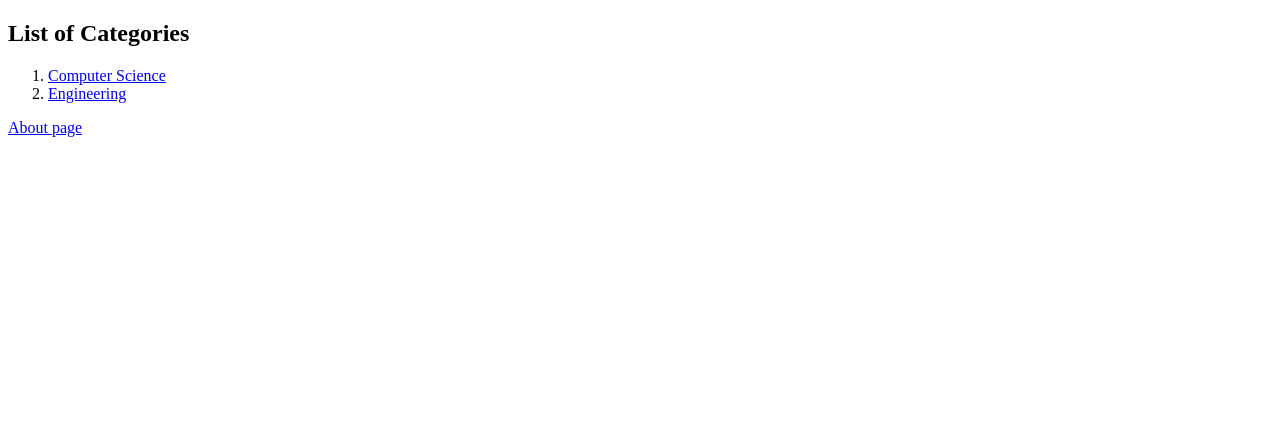
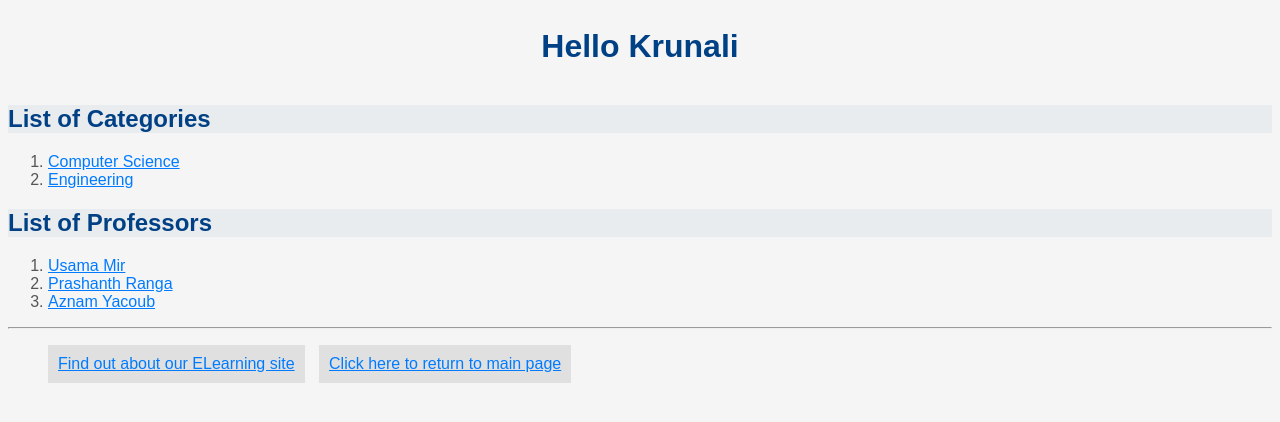
Before and after one commit to dataSHETHinks/Django-MyAppF23, a Django app: page /myappF23/ in a window 1280 px wide. Shown: the top 422 px of the page. Run offline with Django 4.2, Linux system fonts and the light colour scheme; data comes from the database, SQL or seed files in the repository; both versions use the stored data as it was after the commit.

Commit message:
Lab7 changes

```diff
--- /dev/null
+++ b/myappF23/static/myappF23/style.css
@@ -0,0 +1,49 @@
+body {
+    background-color: whitesmoke;
+    color: #333;
+    font-family: Arial, sans-serif;
+    font-size: 16px;
+}
+
+
+h1, h2 {
+    background-color: #e9ecef;
+    color: #004085;
+}
+
+a {
+    color: #007bff;
+}
+
+a:hover {
+    color: #0056b3;
+}
+
+.hbar1 {
+    display: inline-block;
+    margin-right: 10px;
+    background-color: #e0e0e0;
+    padding: 10px;
+}
+
+
+li {
+    color: #555;
+}
+
+#greeting {
+    text-align: center;
+    background: none;
+    border: none;
+    padding: 0;
+    margin: 0;
+}
+
+
+#greeting {
+    text-align: center;
+    background: none;
+    border: none;
+    padding: 20px 0;
+    margin: 0;
+}
--- a/myappF23/views.py
+++ b/myappF23/views.py
@@ -1,34 +1,36 @@
 from django.shortcuts import get_object_or_404, render
-from django.http import HttpResponse
-from .models import Category, Course, Instructor, Student
+# from django.http import HttpResponse
+from .models import Category, Course, Instructor
+
 
 def index(request):
     category_list = Category.objects.all().order_by('id')[:10]
     course_list = Course.objects.all().order_by('-price')[:5]
+    professor_list = Instructor.objects.all().order_by('last_name')
     context = {
         'category_list': category_list,
         'course_list': course_list,
+        'professor_list': professor_list,
     }
-    return render(request, 'myappF23/index0.html', context)
+    return render(request, 'myappF23/index.html', context)
 
 
 def about(request):
-    return render(request, 'myappF23/about0.html')
+    return render(request, 'myappF23/about.html')
+
 
 def detail(request, category_no):
     category = get_object_or_404(Category, pk=category_no)
     course_list = Course.objects.filter(categories=category)
-    return render(request, 'myappF23/detail0.html', {'category': category, 'course_list': course_list})
+    return render(request, 'myappF23/detail.html', {'category': category, 'course_list': course_list})
 
 
 def instructor_courses_students(request, instructor_id):
     instructor = get_object_or_404(Instructor, pk=instructor_id)
     courses = Course.objects.filter(instructor=instructor)
-    students = Student.objects.filter(course__instructor=instructor).distinct()
 
     context = {
         'instructor': instructor,
         'courses': courses,
-        'students': students,
     }
     return render(request, 'myappF23/instructor_detail.html', context)
--- /dev/null
+++ b/templates/myappF23/base.html
@@ -0,0 +1,22 @@
+<!DOCTYPE html>
+{% load static %}
+<html lang="">
+<head>
+    <link rel="stylesheet" type="text/css" href="{% static 'myappF23/style.css' %}"/>
+    <title>E-Learning WebApp - {% block title %}Welcome!{% endblock %}</title>
+</head>
+<body>
+<div>
+    <h1 id="greeting">{% block myhdg %}Hello User {% endblock %}</h1>
+    {% block body_block %}*** {% endblock %}
+</div>
+<hr/>
+<div>
+    <ul>
+        <li class="hbar1"><a href="/myappF23/about/">Find out about our ELearning site</a></li>
+        <li class="hbar1"><a href="{% url 'myappF23:index' %}">Click here
+            to return to main page</a><br/></li>
+    </ul>
+</div>
+</body>
+</html>
--- /dev/null
+++ b/templates/myappF23/index.html
@@ -0,0 +1,34 @@
+{% extends 'myappF23/base.html' %}
+
+{% block myhdg %}
+    Hello Krunali
+{% endblock %}
+
+{% block body_block %}
+    <div class="categories">
+        {% if category_list %}
+            <h2>List of Categories</h2>
+            <ol>
+                {% for category in category_list %}
+                    <li><a href="{% url 'myappF23:detail' category.id %}">{{ category.name }}</a></li>
+                {% endfor %}
+            </ol>
+        {% else %}
+            <strong>There are no available categories!</strong>
+        {% endif %}
+    </div>
+
+    <div class="professors">
+        {% if professor_list %}
+            <h2>List of Professors</h2>
+            <ol>
+                {% for professor in professor_list %}
+                    <!-- Assuming the URL name for professor detail is 'myappF23:professor_detail' -->
+                    <li><a href="{% url 'myappF23:instructor_courses_students' professor.id %}">{{ professor.first_name }} {{ professor.last_name }}</a></li>
+                {% endfor %}
+            </ol>
+        {% else %}
+            <strong>There are no available professors!</strong>
+        {% endif %}
+    </div>
+{% endblock %}
--- a/templates/myappF23/index0.html
+++ b/templates/myappF23/index0.html
@@ -1,5 +1,5 @@
 <!DOCTYPE html>
-<html>
+<html lang="">
 <head lang="en">
     <meta charset="UTF-8">
     <title>E-Learning WebApp!</title>
```
Also changed, not shown: DistanceED/settings.py (+1 -8 lines), templates/myappF23/about.html (added, +14 -0 lines), templates/myappF23/detail.html (+15 -12 lines), templates/myappF23/instructor_detail.html (+15 -16 lines), db.sqlite3, myappF23/migrations/0003_order.py (added).
